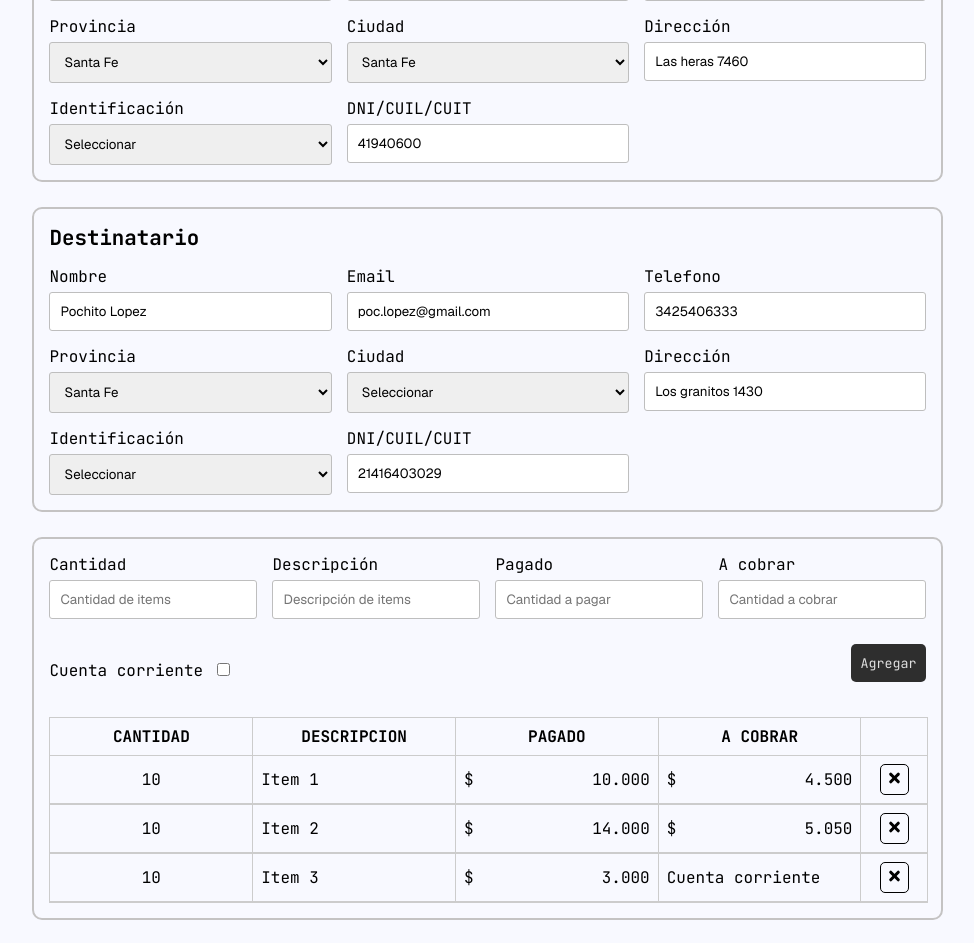
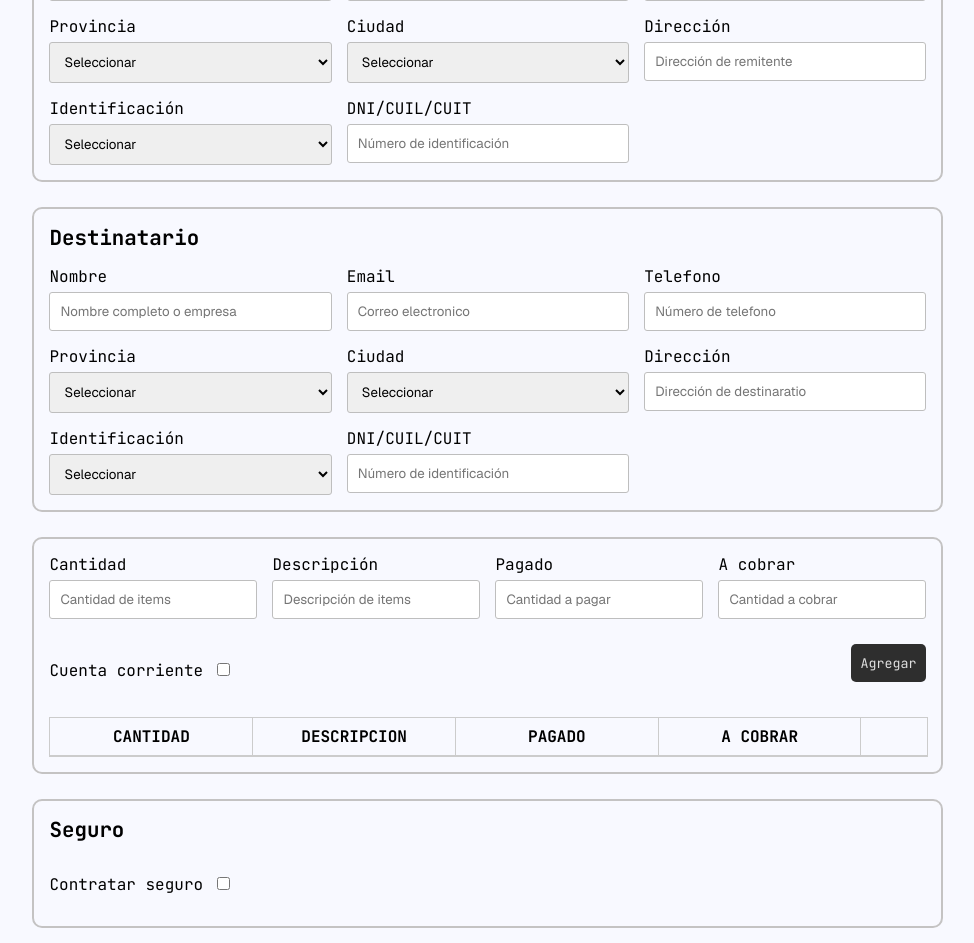
Before and after one commit to Eze-Medina/nyc-logistics-tracking-frontend, a React (Vite) app: page / in a window 1280 px wide. Shown: the part 280-1223 px from the top of the page, without its empty margins (152-1126 px from the left). Built offline with nearby package versions, Linux system fonts and the light colour scheme; what @react-pdf/renderer would draw is missing.

Commit message:
chore: finalize improvements before production merge

```diff
--- a/src/interfaces/guide/guideDto.ts
+++ b/src/interfaces/guide/guideDto.ts
@@ -6,7 +6,7 @@ export interface GuideDto {
   code: string
   sender: {
     id_number: number | '',
-    id_type: IdType,
+    id_type: IdType | '',
     name: string,
     email: string,
     phone: string,
@@ -14,7 +14,7 @@ export interface GuideDto {
   }
   receiver: {
     id_number: number | '',
-    id_type: IdType,
+    id_type: IdType | '',
     name: string,
     email: string,
     phone: string,
--- a/src/modules/home/components/form/receiverForm/ReceiverForm.tsx
+++ b/src/modules/home/components/form/receiverForm/ReceiverForm.tsx
@@ -30,8 +30,8 @@ export const ReceiverForm = (props: Props) => {
         <InputSelect labelName='Provincia' name='destination.province' value={props.provinceDestination} onInputChange={props.onInputChange} list={provinces} />
         <InputSelect labelName='Ciudad' name='destination.city' value={props.cityDestination} onInputChange={props.onInputChange} list={citys} />
         <InputText type='text' labelName='Dirección' name='receiver.address' value={props.receiverAddress} placeholder='Dirección de destinaratio' onInputChange={props.onInputChange} />
-        <InputSelect labelName='Identificación' name='receiver.idType' value={props.receiverIdType} onInputChange={props.onInputChange} list={types} />
-        <InputText type='number' labelName='DNI/CUIL/CUIT' name='receiver.id' value={props.receiverId} placeholder='Número de identificación' onInputChange={props.onInputChange} />
+        <InputSelect labelName='Identificación' name='receiver.id_type' value={props.receiverIdType} onInputChange={props.onInputChange} list={types} />
+        <InputText type='number' labelName='DNI/CUIL/CUIT' name='receiver.id_number' value={props.receiverId} placeholder='Número de identificación' onInputChange={props.onInputChange} />
       </div>
     </div>
   )
--- a/src/modules/home/components/form/senderForm/SenderForm.tsx
+++ b/src/modules/home/components/form/senderForm/SenderForm.tsx
@@ -30,8 +30,8 @@ export const SenderForm = (props: Props) => {
         <InputSelect labelName='Provincia' name='origin.province' value={props.provinceOrigin} onInputChange={props.onInputChange} list={provinces} />
         <InputSelect labelName='Ciudad' name='origin.city' value={props.cityOrigin} onInputChange={props.onInputChange} list={citys} />
         <InputText type='text' labelName='Dirección' name='sender.address' value={props.senderAddress} placeholder='Dirección de remitente' onInputChange={props.onInputChange} />
-        <InputSelect labelName='Identificación' name='sender.idType' value={props.senderIdType} onInputChange={props.onInputChange} list={types} />
-        <InputText type='number' labelName='DNI/CUIL/CUIT' name='sender.id' value={props.senderId} placeholder='Número de identificación' onInputChange={props.onInputChange} />
+        <InputSelect labelName='Identificación' name='sender.id_type' value={props.senderIdType} onInputChange={props.onInputChange} list={types} />
+        <InputText type='number' labelName='DNI/CUIL/CUIT' name='sender.id_number' value={props.senderId} placeholder='Número de identificación' onInputChange={props.onInputChange} />
       </div>
     </div>
   )
--- a/src/modules/home/data/formData.ts
+++ b/src/modules/home/data/formData.ts
@@ -1,58 +1,36 @@
 import type { GuideDto } from "../../../interfaces"
 
 export const formData: GuideDto = {
-  code: '000001',
+  code: '',
   sender: {
-    id_number: 41940600,
-    id_type: 'dni',
-    name: 'Ezequiel Medina',
-    email: 'tec.medinaeze@gmail.com',
-    phone: '3425502666',
-    address: 'Las heras 7460',
+    id_number: '',
+    id_type: '',
+    name: '',
+    email: '',
+    phone: '',
+    address: '',
   },
   receiver: {
-    id_number: 21416403029,
-    id_type: 'cuit',
-    name: 'Pochito Lopez',
-    email: 'poc.lopez@gmail.com',
-    phone: '3425406333',
-    address: 'Los granitos 1430',
+    id_number: '',
+    id_type: '',
+    name: '',
+    email: '',
+    phone: '',
+    address: '',
   },
   origin: {
-    province: "Santa Fe",
-    city: "Santa Fe"
+    province: '',
+    city: '',
   },
   destination: {
-    province: "Santa Fe",
-    city: "Santo Tomé"
+    province: '',
+    city: '',
   },
   insurance: {
     contracted: false,
     declaredValue: 0,
     insuranceCost: 0
   },
-  items: [
-    {
-      quantity: 10,
-      description: 'Item 1',
-      paid: 10000,
-      remainingAmount: 4500,
-      currentAccount: false,
-    },
-    {
-      quantity: 10,
-      description: 'Item 2',
-      paid: 14000,
-      remainingAmount: 5050,
-      currentAccount: false,
-    },
-    {
-      quantity: 10,
-      description: 'Item 3',
-      paid: 3000,
-      remainingAmount: 500,
-      currentAccount: true,
-    }
-  ],
+  items: [],
   status: 'PENDING'
 }
```
Also changed, not shown: 1 other file (tests, documents, lock files or other folders).
